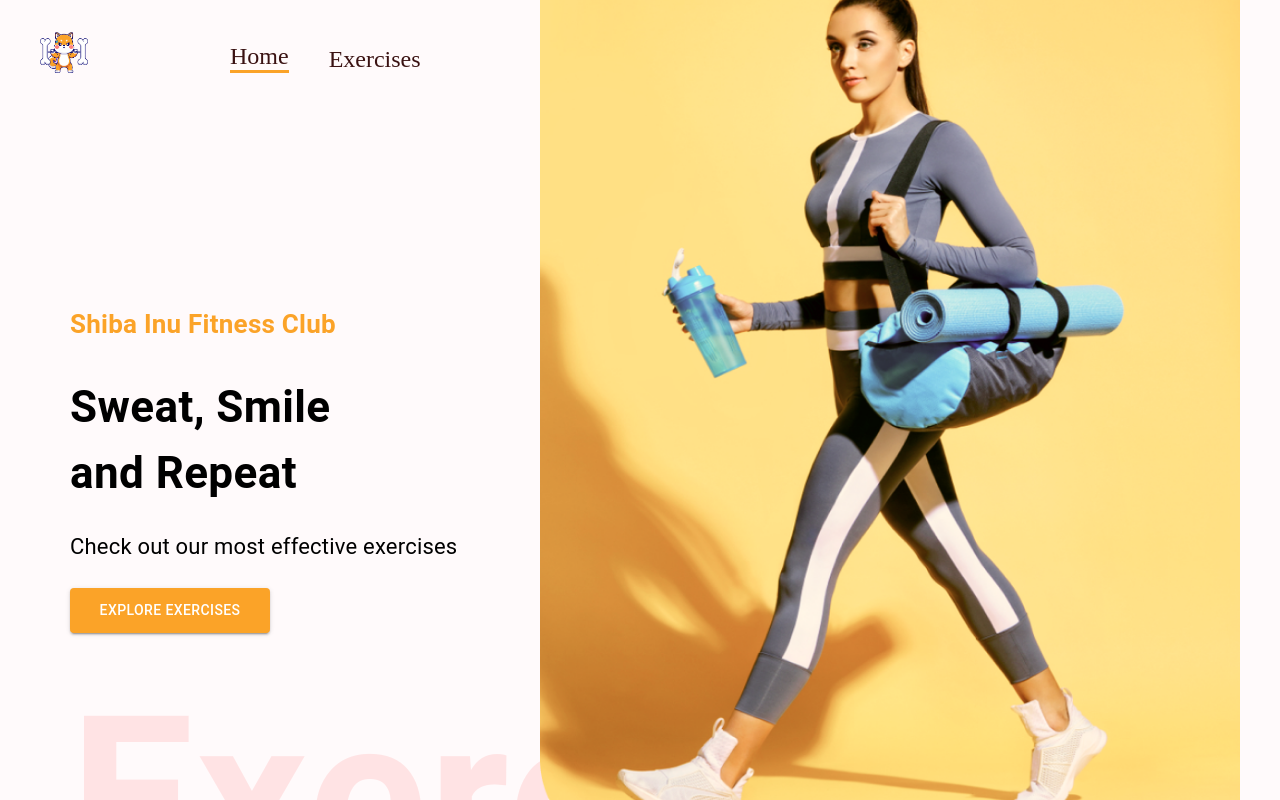
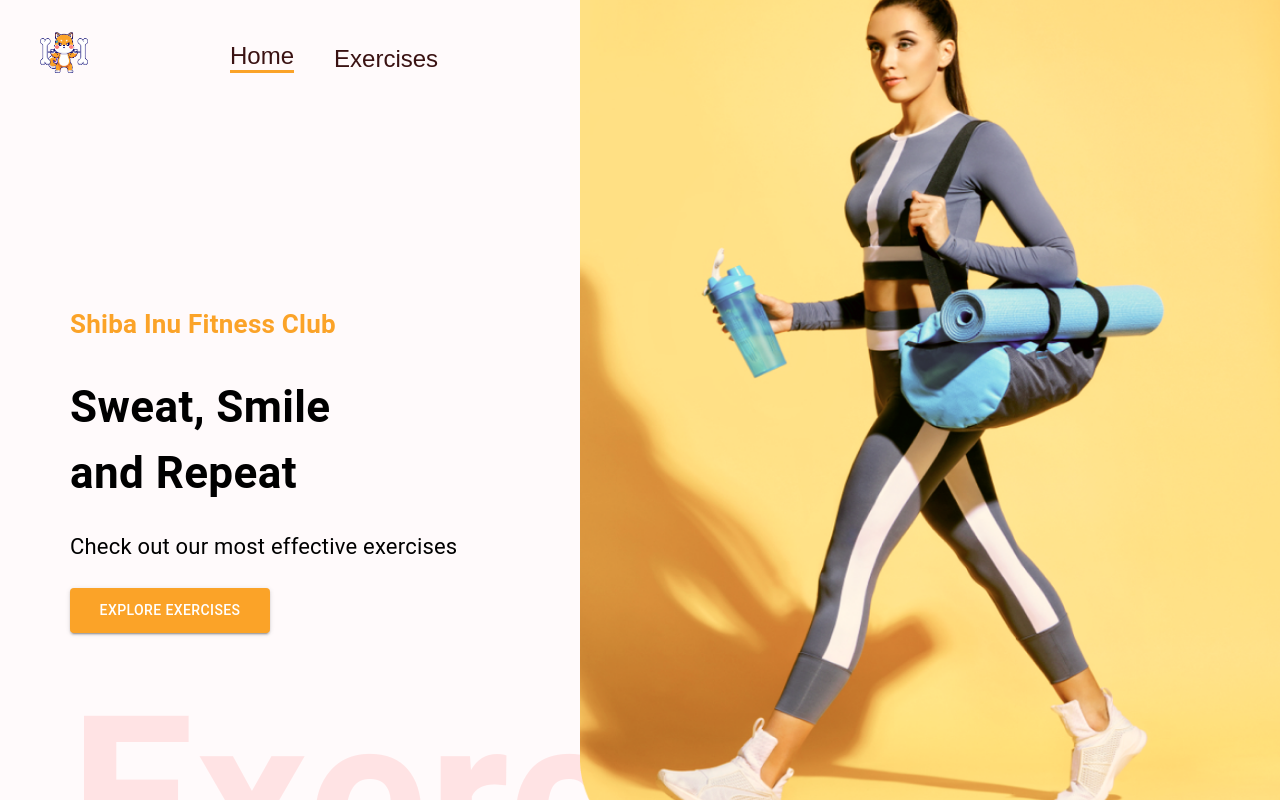
Before and after one commit to phicov/Inu-Fit, a React (Create React App) app in the folder inu-fit/: page / in a window 1280 px wide. Shown: the top 800 px of the page. Built offline with nearby package versions, Linux system fonts and the light colour scheme; no server answers.

Commit message:
Home Page Complete
Exercise Categories fully functional

```diff
--- a/inu-fit/src/App.css
+++ b/inu-fit/src/App.css
@@ -55,7 +55,7 @@ body {
 
 .hero-banner-img {
   position: absolute;
-  right: 40px;
+  right: 0px;
   top: 0px;
   width: 700px;
   height: 900px;
--- a/inu-fit/src/components/Exercises.js
+++ b/inu-fit/src/components/Exercises.js
@@ -18,6 +18,22 @@ const Exercises = ({ exercises, setExercises, bodyPart }) => {
 
     window.scrollTo({ top: 1800, behavior: 'smooth'})
   }
+
+  useEffect(() => {
+    const fetchExercisesData = async () => {
+      let exercisesData = []
+
+      if(bodyPart === 'all') {
+        exercisesData = await fetchData('https://exercisedb.p.rapidapi.com/exercises', exerciseOptions)
+      } else {
+        exercisesData = await fetchData(`https://exercisedb.p.rapidapi.com/exercises/bodyPart/${bodyPart}`, exerciseOptions)
+      }
+
+      setExercises(exercisesData)
+    }
+
+    fetchExercisesData()
+  }, [bodyPart])
 
   return (
     <Box id="exercises" sx={{ mt: { lg: "110px" } }} mt="50px" p="20px">
--- a/inu-fit/src/components/Navbar.js
+++ b/inu-fit/src/components/Navbar.js
@@ -16,8 +16,8 @@ const Navbar = () => {
         fontSize="24px"
         alignItems="flex-end"
       >
-        <Link to="/" style={{ textDecoration: 'none', color: '#3A1212', borderBottom: '3px solid #fba328'}}>Home</Link>
-        <a href="#exercises" style={{ textDecoration: 'none', color: '#3a1212'}}>Exercises</a>
+        <Link to="/" style={{ fontFamily:'sans-serif', textDecoration: 'none', color: '#3A1212', borderBottom: '3px solid #fba328'}}>Home</Link>
+        <a href="#exercises" style={{fontFamily:'sans-serif', textDecoration: 'none', color: '#3a1212'}}>Exercises</a>
       </Stack>
     </Stack>
   )
```
